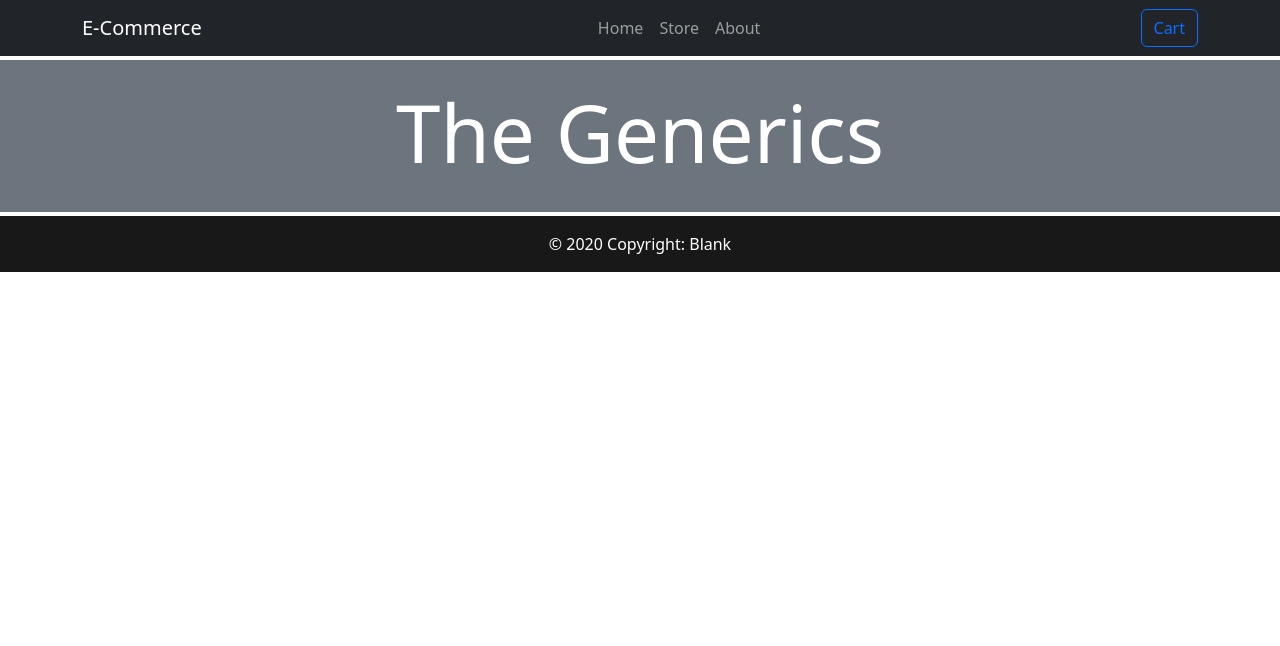
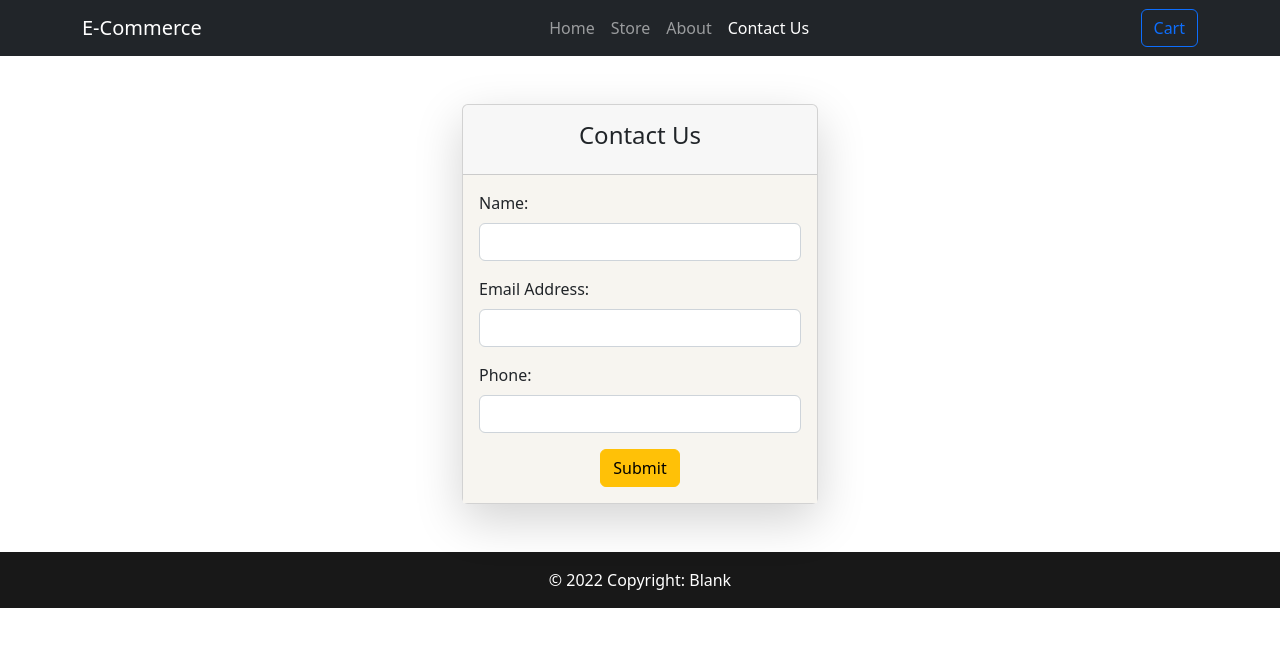
Before and after one commit to ArunKumarKarukolla/e-commerce-project, a React (Create React App) app: page /contact-us in a window 1280 px wide. Shown: the top 646 px of the page. Built offline with nearby package versions, Linux system fonts and the light colour scheme.

Commit message:
adding contactus page and firebase

```diff
--- a/src/App.js
+++ b/src/App.js
@@ -4,11 +4,13 @@ import './App.css';
 import Cart from './Components/Cart/Cart';
 import Footer from './Components/Layout/Footer';
 import Header from './Components/Layout/Header';
-import Jumbotron from'./Components/Layout/jumbotron';
 import About from './Components/Pages/About';
+import ContactUs from './Components/Pages/ContactUs';
 import Home from './Components/Pages/Home';
 import Store from './Components/Pages/Store';
 import CartProvider from './store/CartProvider';
+
+const API_URL = 'https://react-ecommnerce-data-default-rtdb.firebaseio.com/users.json';
 
 function App() {
   const [cartVisibility, setCartVisibility] = useState(false);
@@ -19,17 +21,26 @@ function App() {
   const hideCartHandler = () => {
     setCartVisibility(false);
   };
+  const onPostDataHandler = async (user) => {
+    await fetch(API_URL, {
+      method: 'POST',
+      body: JSON.stringify(user),
+      headers: {
+        'Content-Type': 'application/json'
+      }
+    });
+  }
 
   return (
     <CartProvider>
       <Header onShow={showCartHandler}/>
-      <Jumbotron heading="The Generics" />
       {cartVisibility && <Cart onHide={hideCartHandler} />}
 
         <Route exact path='/'><Store /></Route>
         <Route path='/home'><Home /></Route>
         <Route path='/store'><Store /></Route>
         <Route path='/about'><About /></Route>
+        <Route path='/contact-us'><ContactUs onPost={onPostDataHandler} /></Route>
       <Footer />
     </CartProvider>
   );
--- a/src/Components/Layout/Footer.js
+++ b/src/Components/Layout/Footer.js
@@ -2,7 +2,7 @@ const Footer=(props)=>{
     return(
         <footer className="bg-light text-center text -lg-start">
             <div className="text-center p-3" style={{ backgroundColor: "rgba(0, 0, 0, 0.9)", color: "white" }}>
-                © 2020 Copyright: Blank
+                © 2022 Copyright: Blank
             </div>
         </footer>
 
--- a/src/Components/Layout/Header.js
+++ b/src/Components/Layout/Header.js
@@ -26,6 +26,9 @@ const Header = (props) => {
                             <li className="nav-item">
                                 <NavLink to='/about' className="nav-link">About</NavLink>
                             </li>
+                            <li className="nav-item">
+                                <NavLink to='/contact-us' className='nav-link'>Contact Us</NavLink>
+                            </li>
                         </ul>
                     </div>
 
--- a/src/Components/Pages/About.js
+++ b/src/Components/Pages/About.js
@@ -1,8 +1,10 @@
 import { Fragment } from "react";
+import Jumbotron from'../Layout/jumbotron';
 
 const About = (props) => {
     return(
         <Fragment>
+            <section><Jumbotron heading="The Generics" /></section>
             <h1 className="text-center m-2">About Us</h1>
             <section className="d-flex justify-content-center mb-5"></section>
             <div className="card text-center border-0" style={{width:' 60rem'}}>
--- /dev/null
+++ b/src/Components/Pages/ContactUs.js
@@ -0,0 +1,68 @@
+import { Fragment, useRef, useState } from "react";
+import { Button, Card, Col, Container, Form, Row } from "react-bootstrap";
+
+const ContactUs = (props) => {
+
+    const [submit, setSubmit] = useState(false);
+    const [error, setError] = useState(false);
+    const nameRef = useRef('');
+    const emailRef = useRef('');
+    const phoneRef = useRef('');
+
+    const onSubmitHandler = (e) => {
+        e.preventDefault();
+        if (nameRef.current.value === '' || emailRef.current.value === '' || phoneRef.current.value === '') {
+            setError(true);
+            setSubmit(false);
+            return;
+        }
+        const user = {
+            name: nameRef.current.value,
+            email: emailRef.current.value,
+            phone: phoneRef.current.value
+        }
+        console.log(user);
+        props.onPost(user);
+        setSubmit(true);
+        setError(false);
+    }
+
+    return (
+        <Fragment>
+            <Container className="my-5">
+                <Row className="justify-content-center">
+                    <Col xs={4}>
+                        <Card className="shadow-lg">
+                            <Card.Header className="text-center p-3">
+                                <h4>Contact Us</h4>
+                            </Card.Header>
+                            <Card.Body style={{ backgroundColor: '#f7f5f0' }}>
+                                <Form>
+                                    {error && <div className="mt-1 text-center text-danger">Enter some valid data.</div>}
+                                    <Form.Group className="mb-3">
+                                        <Form.Label htmlFor="name">Name:</Form.Label>
+                                        <Form.Control id="name" type="text" ref={nameRef} required />
+                                    </Form.Group>
+                                    <Form.Group className="mb-3">
+                                        <Form.Label htmlFor="email">Email Address:</Form.Label>
+                                        <Form.Control id="email" type="text" ref={emailRef} required />
+                                    </Form.Group>
+                                    <Form.Group className="mb-3">
+                                        <Form.Label htmlFor="phone">Phone:</Form.Label>
+                                        <Form.Control id="phone" type="text" ref={phoneRef} required />
+                                    </Form.Group>
+                                    <div className="text-center">
+                                        <Button variant="warning" type="submit" onClick={onSubmitHandler}>Submit</Button>
+                                    </div>
+                                </Form>
+                                {submit && <div className="mt-1 text-center text-info">Thank you for contacting us.</div>}
+                            </Card.Body>
+                        </Card>
+                    </Col>
+                </Row>
+            </Container>
+        </Fragment>
+    );
+}
+
+export default ContactUs;
--- a/src/Components/Pages/Home.js
+++ b/src/Components/Pages/Home.js
@@ -1,9 +1,11 @@
 import { Fragment } from "react";
 import './Home.css';
+import Jumbotron from "../Layout/jumbotron";
 
 const Home = (props) => {
     return (
         <Fragment>
+            <section><Jumbotron heading="The Generics" /></section>
             <h1 className="text-center m-2">Tours</h1>
             <div className="px-5">
                 <div className='show-box'>
--- a/src/Components/Pages/Store.js
+++ b/src/Components/Pages/Store.js
@@ -2,6 +2,7 @@ import { Fragment,useContext,useState } from "react";
 import Products from '../../store/products'
 import { Modal } from "react-bootstrap";
 import CartContext from "../../store/cart-context";
+import Jumbotron from "../Layout/jumbotron";
 
 const Store = (props) => {
     const cartCtx = useContext(CartContext);
@@ -41,6 +42,7 @@ const Store = (props) => {
 
     return (
         <Fragment>
+            <section><Jumbotron heading="The Generics" /></section>
             <h1 className="text-center m-2">Music</h1>
             <Modal show={itemExist} onHide={removeAlertHandler} centered><Modal.Body className="text-center">ITEM ALREADY ADDED TO CART</Modal.Body></Modal>
             <section className="d-flex justify-content-center">
```
